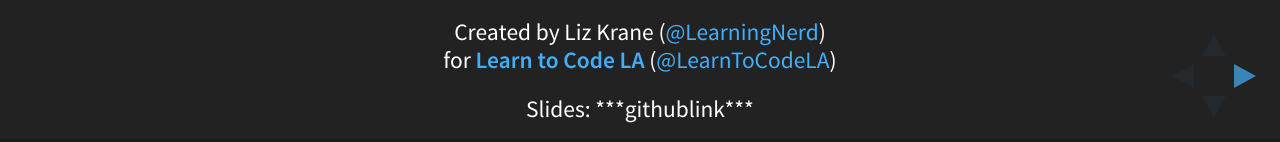
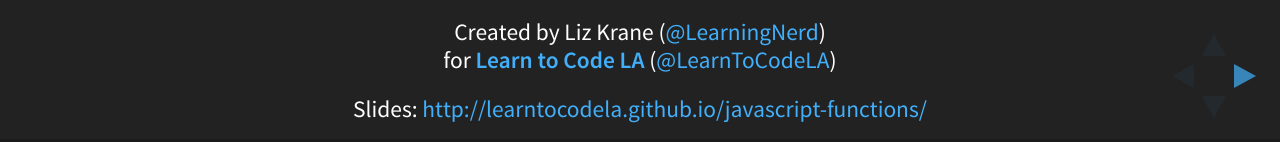
Before and after one commit to LearnTeachCode/javascript-functions, a website: page index.html in a window 1280 px wide. Shown: the part 658-800 px from the top of the page. Drawn offline with Linux system fonts and the light colour scheme.

Commit message:
updated slides URL

```diff
--- a/index.html
+++ b/index.html
@@ -47,7 +47,7 @@
 					<a href="https://xkcd.com/221/"><img src="http://imgs.xkcd.com/comics/random_number.png"></a>
 					<p>
                         <small>Created by Liz Krane (<a href="http://twitter.com/LearningNerd">@LearningNerd</a>) <br>for <strong><a href="http://www.meetup.com/LearnToCodeLA/">Learn to Code LA</a></strong> (<a href="http://twitter.com/LearningNerd">@LearnToCodeLA</a>)</small></p>
-                        <p><small>Slides: ***githublink***</small></p>
+                        <p><small>Slides: <a href="http://learntocodela.github.io/javascript-functions/#/">http://learntocodela.github.io/javascript-functions/</a></small></p>
 				</section>
 
 				       <section>
@@ -382,7 +382,7 @@
 
         <section>
             <p>Thanks!</p>
-            Code for slides available at: ***githublink***
+            Code for slides available at: <a href="http://learntocodela.github.io/javascript-functions/#/">http://learntocodela.github.io/javascript-functions/</a>
             <p><small>Created by Liz Krane (<a href="http://twitter.com/LearningNerd">@LearningNerd</a>) <br>for <strong><a href="http://www.meetup.com/LearnToCodeLA/">Learn to Code LA</a></strong> (<a href="http://twitter.com/LearningNerd">@LearnToCodeLA</a>)</small></p>
 
             <p><small>Built with <a href="https://github.com/hakimel/reveal.js">reveal.js</a></small></p>
```
